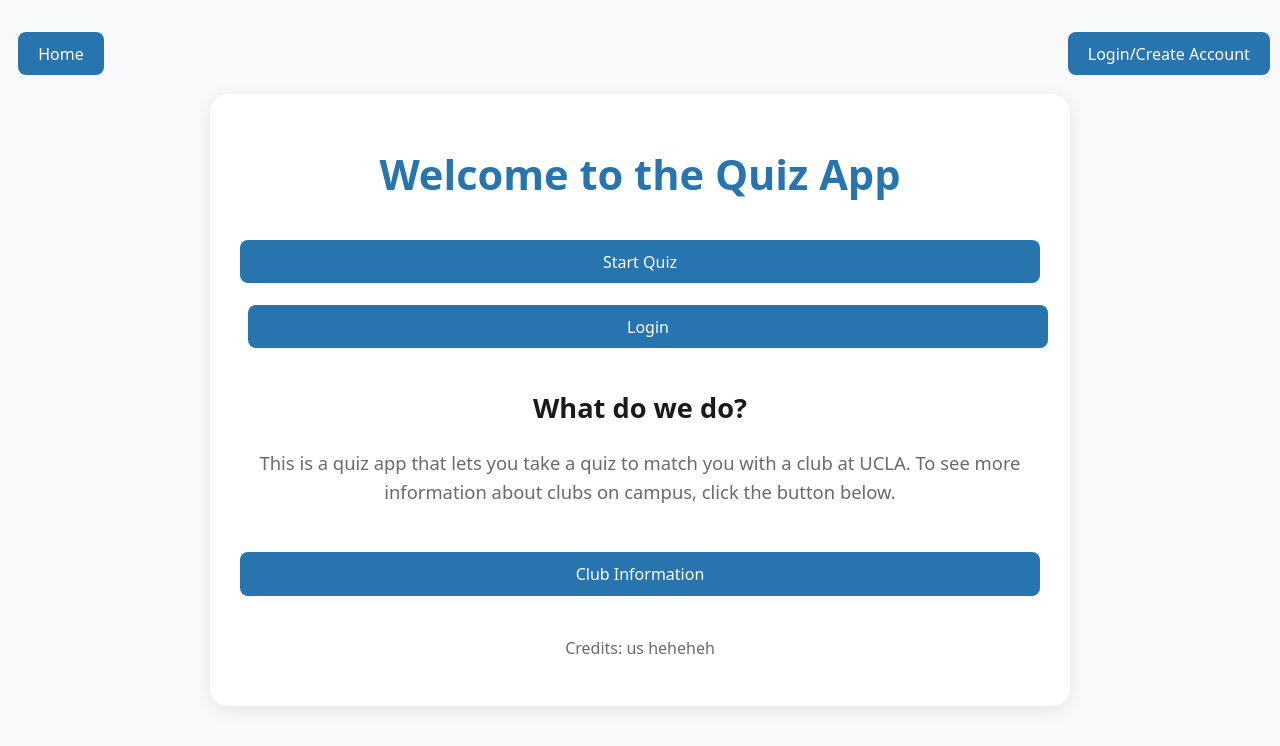
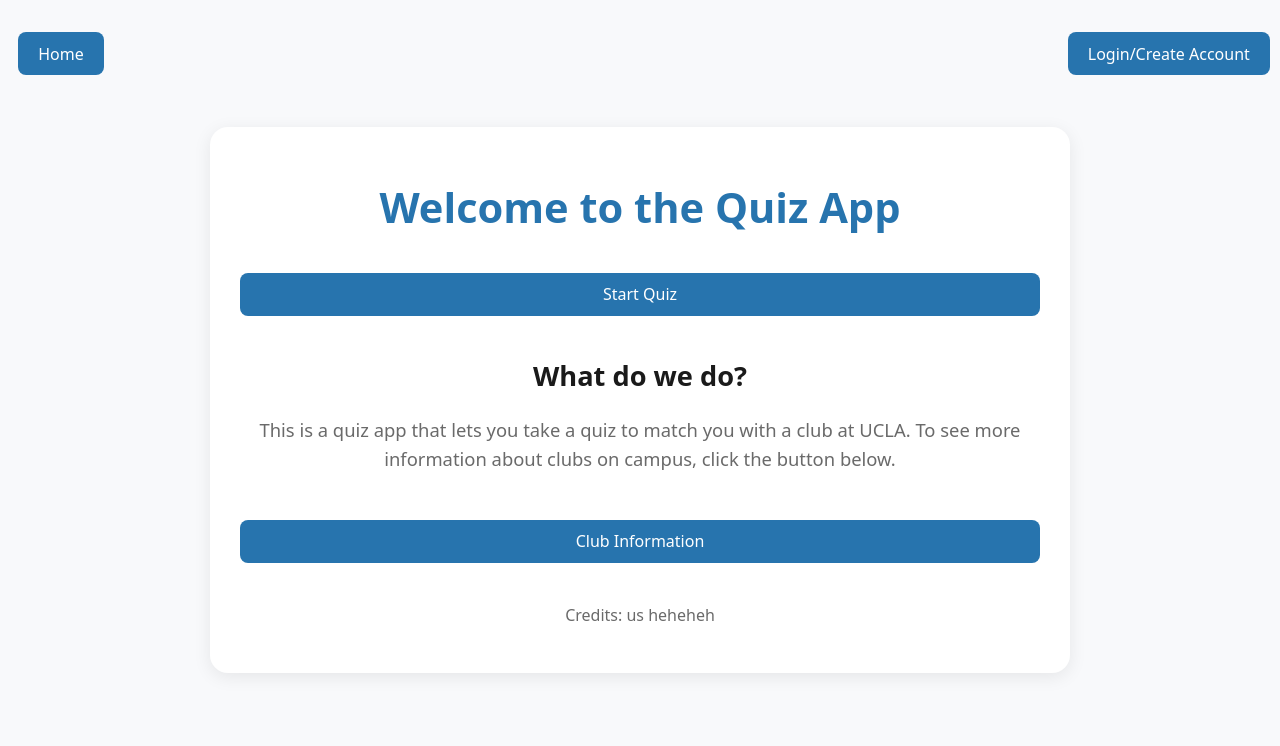
Before and after one commit to Zulu05/CS35L_Proj, a React (Vite) app: page / in a window 1280 px wide. Shown: the top 746 px of the page. Built offline with nearby package versions, Linux system fonts and the light colour scheme.

Commit message:
Removed Profile and Login buttons in home Page

```diff
--- a/src/components/Pages/homePage.tsx
+++ b/src/components/Pages/homePage.tsx
@@ -30,40 +30,6 @@ const navigate = useNavigate();
       >
         Start Quiz
       </button>
-
-      {userId && (
-        <>
-          <button
-            onClick={() => {
-              localStorage.removeItem('userId');
-              localStorage.removeItem('userName');
-              navigate('/');
-            }}
-          >
-            Logout
-          </button>
-          <button
-            onClick={() => {
-              const id = localStorage.getItem('userId');
-              navigate(id ? '/profile' : '/login');
-            }}
-          >
-            Profile
-          </button>
-        </>
-      )}
-
-      {!userId && (
-        <button
-          onClick={() => {
-            navigate('/login');
-          }}
-          style={{ marginLeft: 8 }}
-        >
-          Login
-        </button>
-      )}
-
       <h2>What do we do?</h2>
       <p>
         This is a quiz app that lets you take a quiz to match you with a club at
```
